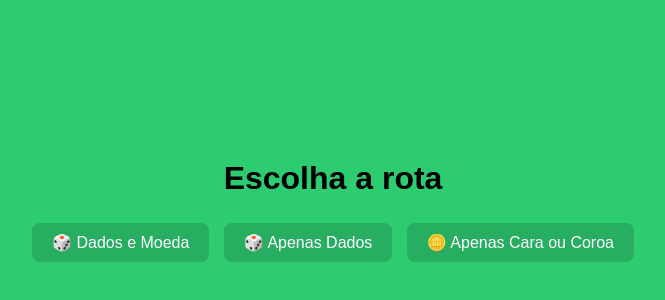
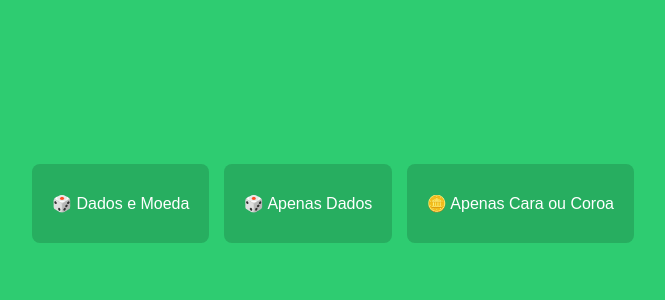
Before and after one commit to robertlsc2016/die-coin, a plain HTML site: page index.html in a window 1280 px wide. Shown: the part 192-492 px from the top of the page, without its empty margins (307-972 px from the left). Drawn offline with Linux system fonts and the light colour scheme.

Commit message:
style: increase button padding for better usability; remove unnecessary heading from menu

```diff
--- a/index.html
+++ b/index.html
@@ -50,7 +50,7 @@
         }
 
         button {
-            padding: 10px 20px;
+            padding: 30px 20px;
             margin: 5px;
             border: none;
             border-radius: 8px;
@@ -123,7 +123,6 @@
         function renderMenu() {
             resetarEstado();
             app.innerHTML = `
-    <h1>Escolha a rota</h1>
     <div class="botoes-linha">
       <button onclick="navigate('/dados-e-moeda')">🎲 Dados e Moeda</button>
       <button onclick="navigate('/dados')">🎲 Apenas Dados</button>
```
